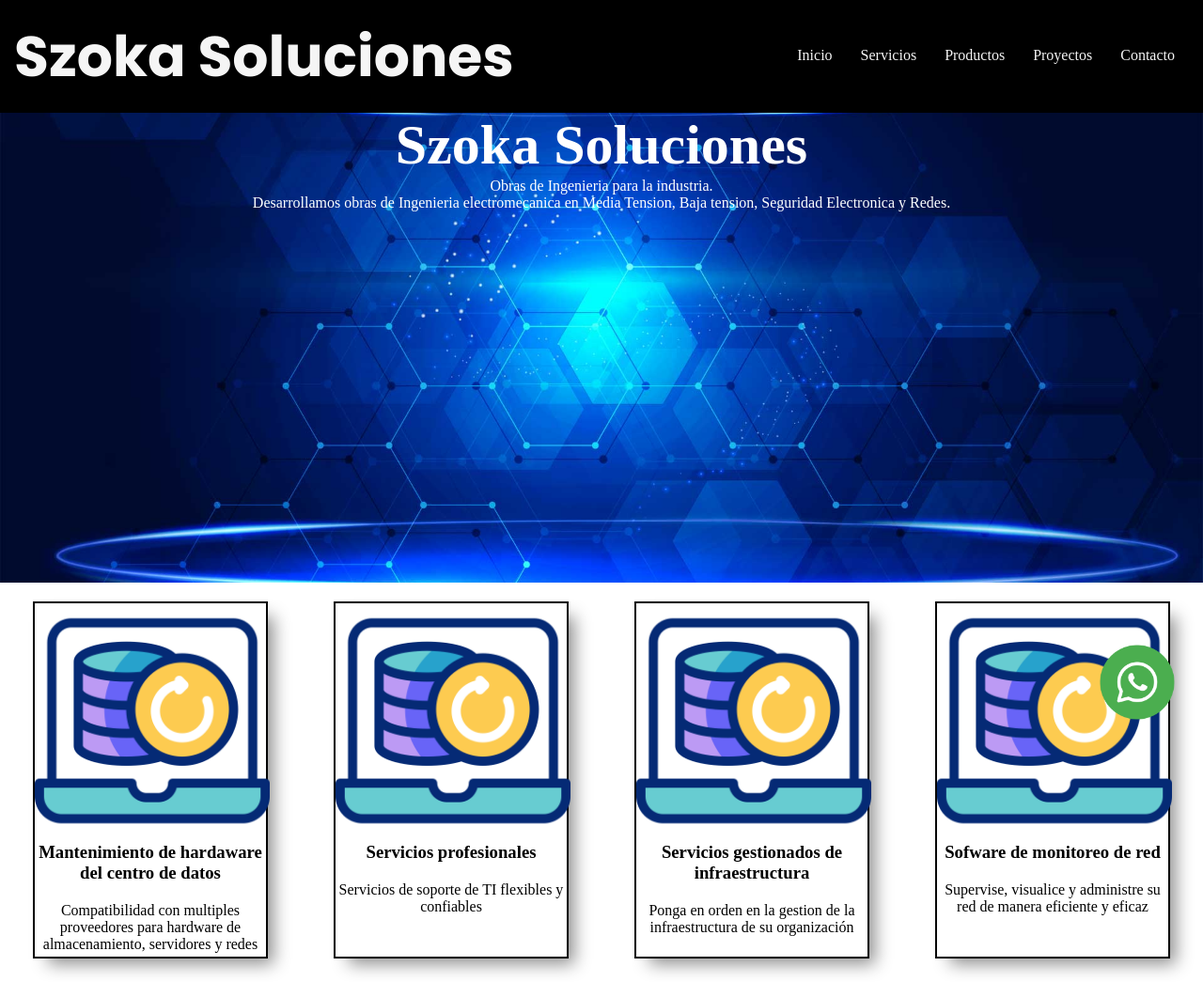
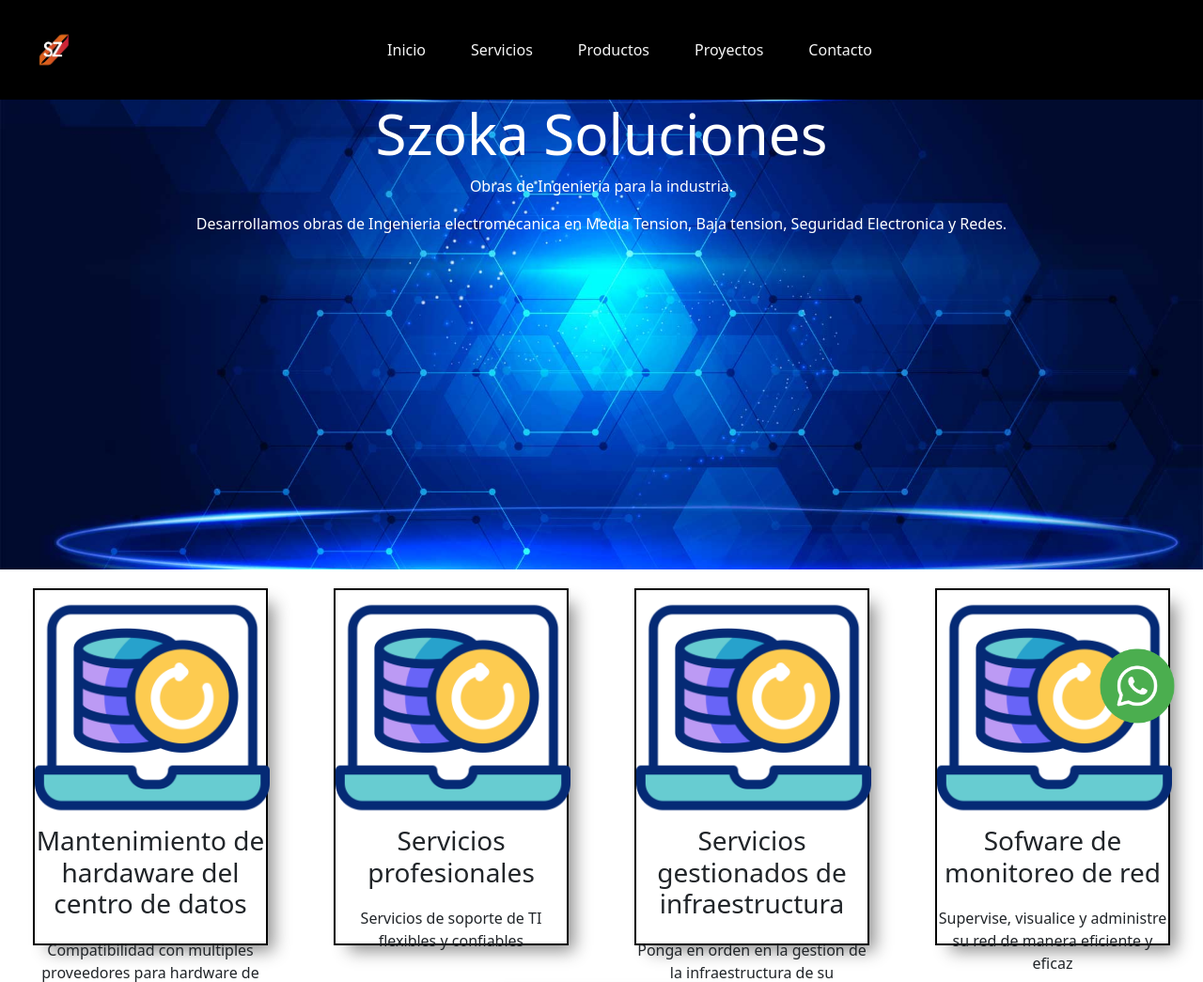
Before and after one commit to LeonardoGoiris/Skozala, a plain HTML site: page index.html in a window 1280 px wide. Shown: the top 1045 px of the page at 94% size. Drawn offline with nearby package versions, Linux system fonts and the light colour scheme.

Commit message:
´PROYECTO

```diff
--- a/css/style.css
+++ b/css/style.css
@@ -15,11 +15,6 @@ background-color: black;
 padding: 15px;
 position: sticky;
 top: 0;
-display:flex ;
-justify-content: space-between;
-align-items: center;
-
-
 
 }
 
@@ -32,21 +27,43 @@ font-weight:50px;
 }
             /*! HEADER LISTA */
 
+.navbar-toggler {
+margin-left: 4rem;
 
-.hover-list li::after {
-    content: '';
-    display: block;
-    width: 0;
-    height: 2px;
-    background: #00bcd4;
-    margin: 0 auto;
-    transition: width 0.2s ease-in-out;
+}
+.navbar-toggler-icon{
+    background-color: none;
 }
 
-.hover-list li:hover::after {
-    width: 80%; /* Subrayado expansivo */
+.bg-body-tertiary{
+    background-color: black !important ;
+}
+.nav-link{
+    text-decoration: none;
+    color:whitesmoke;
 }
 
+
+
+.navbar-nav {
+    display: flex;
+    justify-content: center;
+    width: 100%;
+    gap: 2rem;
+}
+
+.nav-link {
+    text-align: center;
+    padding: 0.5rem 1rem;
+}
+
+.logoo {
+    width:60px;
+    height: 60px;
+    }
+
+
+/*
 header nav ul{
 
     list-style: none;
@@ -70,7 +87,6 @@ header nav ul li{
     margin-left: ;  margen izquierdo
     */
 
-}
 
 /*!-----MAIN-----*/
 .hero {
--- a/index.html
+++ b/index.html
@@ -4,13 +4,49 @@
 <head>
     <meta charset="UTF-8">
     <meta name="viewport" content="width=device-width, initial-scale=1.0">
+    <!--BOOTSTRAP-->
+    <link href="https://cdn.jsdelivr.net/npm/bootstrap@5.3.3/dist/css/bootstrap.min.css" rel="stylesheet" integrity="sha384-QWTKZyjpPEjISv5WaRU9OFeRpok6YctnYmDr5pNlyT2bRjXh0JMhjY6hW+ALEwIH" crossorigin="anonymous">
+    <!--CSS-->
     <link rel="stylesheet" href="./css/style.css">
     <title>Szoka Soluciones</title>
 
 </head>
 <body>
-   <header> <!-- HEADER LISTA -->
-                <h1>Szoka Soluciones</h1>
+   <header>
+                       <!-- HEADER LISTA -->
+
+    <nav class="navbar navbar-expand-lg bg-body-tertiary">
+
+        <div class="container-fluid ">
+            <a href="#">
+                <img class="logoo" src="./img/logoweb.png" alt="">
+            </a>
+            <button class="navbar-toggler" type="button" data-bs-toggle="collapse" data-bs-target="#navbarSupportedContent" aria-controls="navbarSupportedContent" aria-expanded="false" aria-label="Toggle navigation">
+                <span class="navbar-toggler-icon"></span>
+            </button>
+            <div class="collapse navbar-collapse" id="navbarSupportedContent">
+                <ul class="navbar-nav mx-auto mb-2 mb-lg-0">
+                    <li class="nav-item">
+                        <a class="nav-link" aria-current="page" href="index.html">Inicio</a>
+                    </li>
+                    <li class="nav-item">
+                        <a class="nav-link" href="./pages/servicios.html">Servicios</a>
+                    </li>
+                    <li class="nav-item">
+                        <a class="nav-link" href="./pages/producto.html">Productos</a>
+                    </li>
+                    <li class="nav-item">
+                        <a class="nav-link" href="./pages/proyectos.html">Proyectos</a>
+                    </li>
+                    <li class="nav-item">
+                        <a class="nav-link" href="./pages/contacto.html">Contacto</a>
+                    </li>
+                </ul>
+            </div>
+        </div>
+    </nav>
+
+                <!-- <h1>Szoka Soluciones</h1>
                 <nav>
                     <ul class="hover-list">
                         <li><a href="index.html">Inicio</a></li>
@@ -19,7 +55,7 @@
                         <li><a href="./pages/proyectos.html">Proyectos</a></li>
                         <li><a href="./pages/contacto.html">Contacto</a></li>
                     </ul>
-                </nav>
+                </nav> -->
    </header>
      <main>
          <section class="hero">
@@ -147,6 +183,6 @@
         </div>
 
         </footer>
-
+        <script src="https://cdn.jsdelivr.net/npm/bootstrap@5.3.3/dist/js/bootstrap.bundle.min.js" integrity="sha384-YvpcrYf0tY3lHB60NNkmXc5s9fDVZLESaAA55NDzOxhy9GkcIdslK1eN7N6jIeHz" crossorigin="anonymous"></script>
 </body>
 </html>
```
Also changed, not shown: img/logoweb.png (added).
